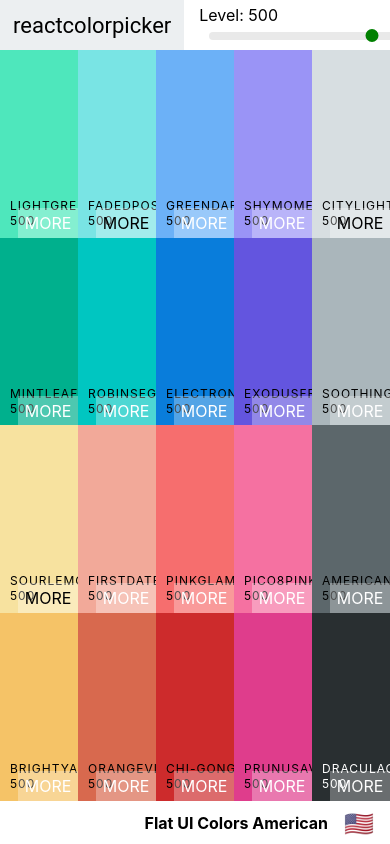
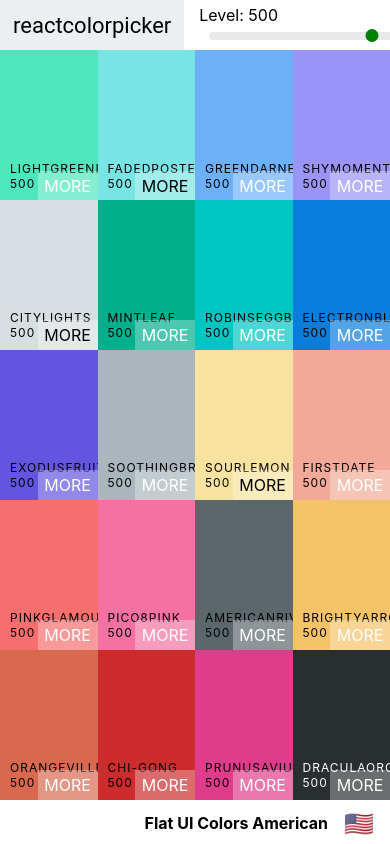
Before and after one commit to vinioo/color-picker, a React (Create React App) app: page /palette/flat-ui-colors-american in a window 390 px wide. Shown: the top 844 px of the page. Built offline with nearby package versions, Linux system fonts and the light colour scheme.

Commit message:
Add responsive helper

```diff
--- a/src/styles/ColorBoxStyles.js
+++ b/src/styles/ColorBoxStyles.js
@@ -1,4 +1,5 @@
 import chroma from 'chroma-js';
+import sizes from './sizes'
 export default {
     colorBox: {
         width: '20%',
@@ -10,6 +11,18 @@ export default {
         marginBottom: '-4.5px',
         '&:hover button': {
             opacity: '1'
+        },
+        [sizes.down('xs')]: {
+            width: "100%",
+            height: props => (props.showingFullPalette ? '5%' : '10%'),
+        },
+        [sizes.down('md')]: {
+            width: "50%",
+            height: props => (props.showingFullPalette ? '10%' : '10%'),
+        },
+        [sizes.down('lg')]: {
+            width: "25%",
+            height: props => (props.showingFullPalette ? '20%' : '50%'),
         }
     },
     copyText: {
--- /dev/null
+++ b/src/styles/sizes.js
@@ -0,0 +1,14 @@
+export default {
+    up() {
+
+    },
+    down(size) {
+        const sizes = {
+            xs: "576px",
+            sm: "768px",
+            md: "992px",
+            lg: "1200px"
+        }
+        return `@media (max-width: ${sizes[size]})`
+    }
+}
```
